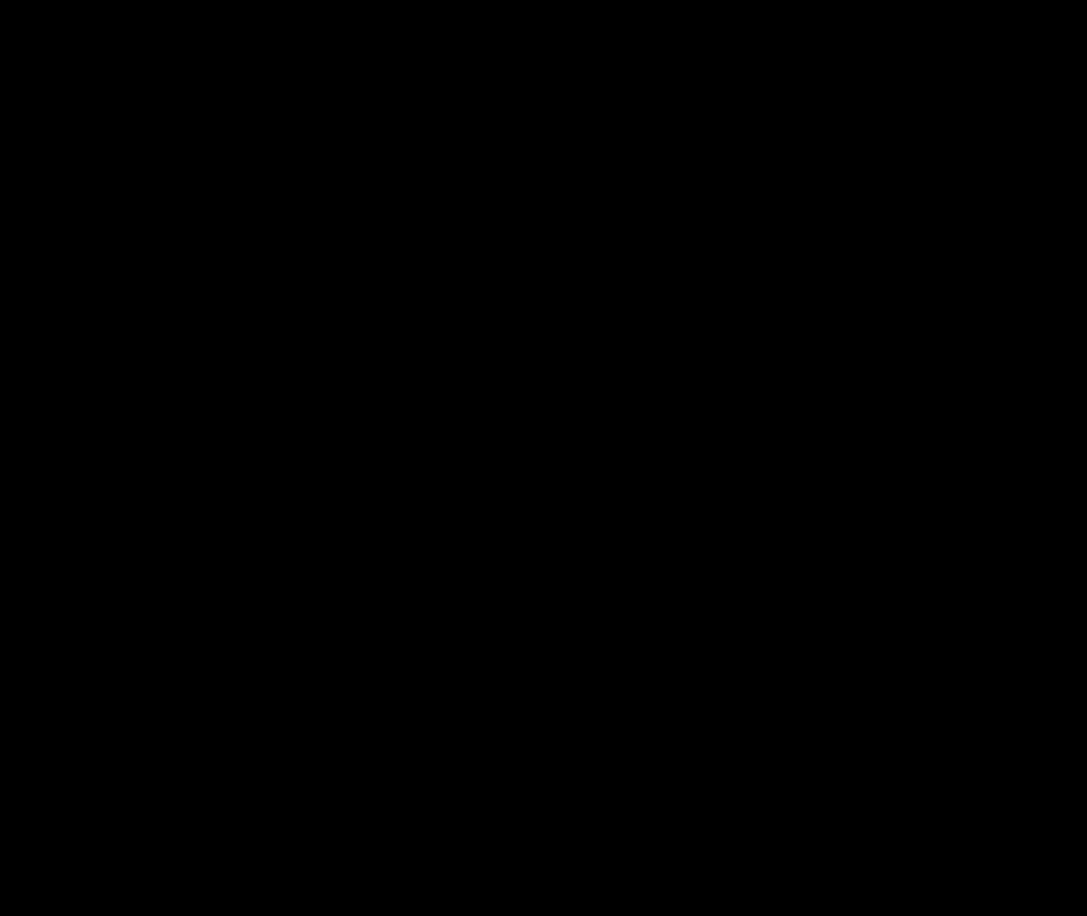
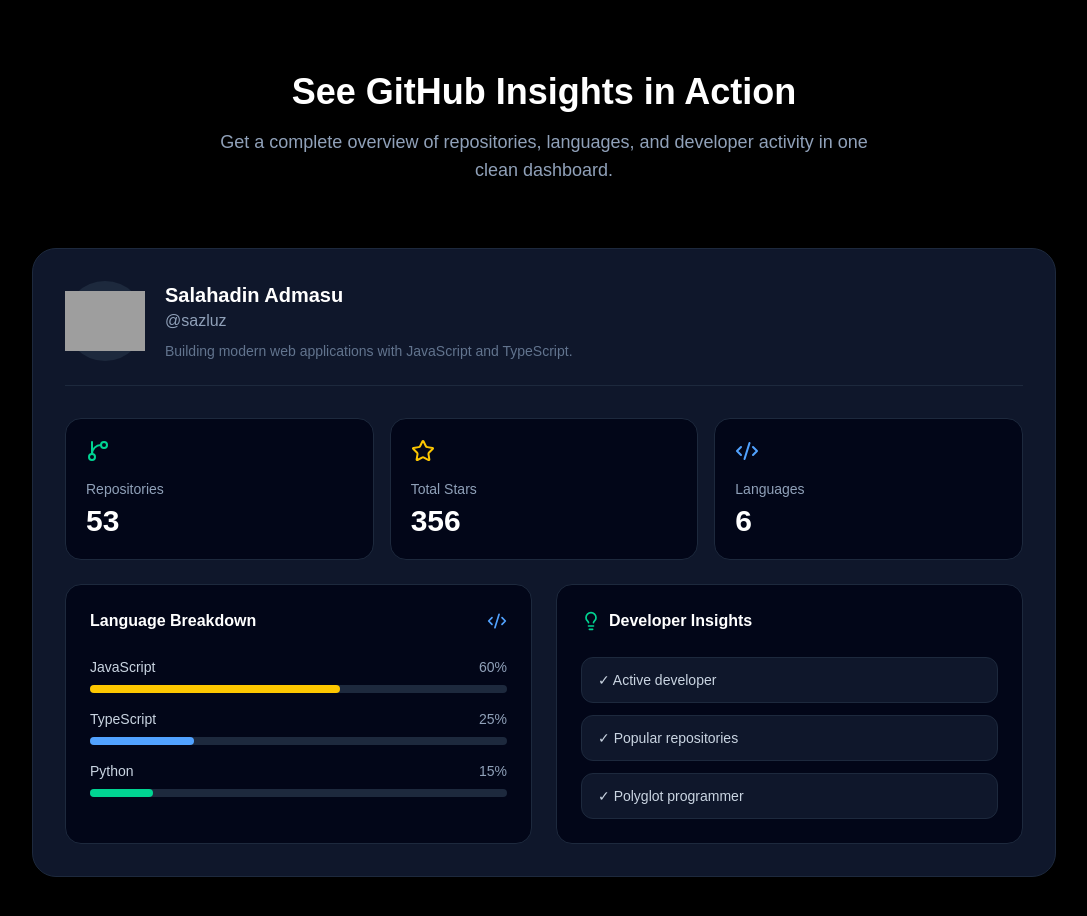
Before and after one commit to sazluz/github-profile, a React (Vite) app: page / in a window 1280 px wide. Shown: the part 1880-2796 px from the top of the page, without its empty margins (96-1183 px from the left). Before the commit the page ends 1856 px from the top, so only its background shows below. Built offline with nearby package versions, Linux system fonts and the light colour scheme; grey boxes are pictures that could not be loaded; a web font is replaced by a local one.

Commit message:
Dashboard

```diff
--- a/src/App.jsx
+++ b/src/App.jsx
@@ -4,6 +4,7 @@
 import Navbar from './components/Navbar'
 import HowItWorks from './components/HowItWorks'
 import Features from './components/Features'
+import DashboardPreview from './components/DashboardPreview'
 
 function App() {
   return (
@@ -22,8 +23,9 @@
      <Navbar />
      <Hero />
 </div>
-     <HowItWorks />
-     <Features />
+    <HowItWorks />
+    <Features />
+    <DashboardPreview />
     </>
   )
 }
--- /dev/null
+++ b/src/components/DashboardPreview.jsx
@@ -0,0 +1,187 @@
+import { GitBranch, Star, Code2, Lightbulb } from "lucide-react";
+
+const DashboardPreview = () => {
+  return (
+    <section className=" py-24">
+      <div className="mx-auto max-w-7xl px-6 lg:px-8">
+
+        {/* Heading */}
+        <div className="mx-auto max-w-2xl text-center">
+          <h2 className="text-3xl font-semibold text-white sm:text-4xl">
+            See GitHub Insights in Action
+          </h2>
+
+          <p className="mt-4 text-lg text-slate-400">
+            Get a complete overview of repositories, languages, and developer
+            activity in one clean dashboard.
+          </p>
+        </div>
+
+
+        {/* Dashboard Preview */}
+        <div className="mx-auto mt-16 max-w-5xl rounded-3xl border border-slate-800 bg-slate-900 p-6 shadow-2xl sm:p-8">
+
+          {/* Profile Header */}
+          <div className="flex flex-col gap-5 border-b border-slate-800 pb-6 sm:flex-row sm:items-center">
+
+            <div className="flex h-20 w-20 items-center justify-center rounded-full bg-slate-800 text-3xl">
+              <img src="https://avatars.githubusercontent.com/u/104188060?v=4" />
+            </div>
+
+
+            <div>
+              <h3 className="text-xl font-semibold text-white">
+                Salahadin Admasu
+              </h3>
+
+              <p className="text-slate-400">
+                @sazluz
+              </p>
+
+              <p className="mt-2 text-sm text-slate-500">
+                Building modern web applications with JavaScript and TypeScript.
+              </p>
+            </div>
+
+          </div>
+
+
+
+          {/* Stats */}
+          <div className="mt-8 grid gap-4 sm:grid-cols-3">
+
+            <div className="rounded-2xl border border-slate-800 bg-slate-950 p-5">
+              <GitBranch className="h-6 w-6 text-emerald-400" />
+
+              <p className="mt-4 text-sm text-slate-400">
+                Repositories
+              </p>
+
+              <p className="mt-1 text-3xl font-semibold text-white">
+                53
+              </p>
+            </div>
+
+
+            <div className="rounded-2xl border border-slate-800 bg-slate-950 p-5">
+              <Star className="h-6 w-6 text-yellow-400" />
+
+              <p className="mt-4 text-sm text-slate-400">
+                Total Stars
+              </p>
+
+              <p className="mt-1 text-3xl font-semibold text-white">
+                356
+              </p>
+            </div>
+
+
+            <div className="rounded-2xl border border-slate-800 bg-slate-950 p-5">
+              <Code2 className="h-6 w-6 text-blue-400" />
+
+              <p className="mt-4 text-sm text-slate-400">
+                Languages
+              </p>
+
+              <p className="mt-1 text-3xl font-semibold text-white">
+                6
+              </p>
+            </div>
+
+          </div>
+
+
+
+          {/* Bottom Grid */}
+          <div className="mt-6 grid gap-6 lg:grid-cols-2">
+
+
+            {/* Language Chart Preview */}
+            <div className="rounded-2xl border border-slate-800 bg-slate-950 p-6">
+
+              <div className="flex items-center justify-between">
+                <h4 className="font-semibold text-white">
+                  Language Breakdown
+                </h4>
+
+                <Code2 className="h-5 w-5 text-blue-400" />
+              </div>
+
+
+              <div className="mt-6 space-y-4">
+
+                {[
+                  ["JavaScript", "60%", "bg-yellow-400"],
+                  ["TypeScript", "25%", "bg-blue-400"],
+                  ["Python", "15%", "bg-emerald-400"],
+                ].map(([name, percent, color]) => (
+                  <div key={name}>
+
+                    <div className="mb-2 flex justify-between text-sm">
+                      <span className="text-slate-300">
+                        {name}
+                      </span>
+
+                      <span className="text-slate-400">
+                        {percent}
+                      </span>
+                    </div>
+
+                    <div className="h-2 rounded-full bg-slate-800">
+                      <div
+                        className={`h-2 rounded-full ${color}`}
+                        style={{ width: percent }}
+                      />
+                    </div>
+
+                  </div>
+                ))}
+
+              </div>
+
+            </div>
+
+
+
+            {/* Insights */}
+            <div className="rounded-2xl border border-slate-800 bg-slate-950 p-6">
+
+              <div className="flex items-center gap-2">
+                <Lightbulb className="h-5 w-5 text-emerald-400" />
+
+                <h4 className="font-semibold text-white">
+                  Developer Insights
+                </h4>
+              </div>
+
+
+              <div className="mt-6 space-y-3">
+
+                {[
+                  "Active developer",
+                  "Popular repositories",
+                  "Polyglot programmer",
+                ].map((item) => (
+                  <div
+                    key={item}
+                    className="rounded-xl border border-slate-800 bg-slate-900 px-4 py-3 text-sm text-slate-300"
+                  >
+                    ✓ {item}
+                  </div>
+                ))}
+
+              </div>
+
+            </div>
+
+
+          </div>
+
+        </div>
+
+      </div>
+    </section>
+  );
+};
+
+export default DashboardPreview;
--- a/src/components/Features.jsx
+++ b/src/components/Features.jsx
@@ -24,7 +24,7 @@
 
 const Features = () => {
   return (
-    <section class="py-20 px-4 bg-black flex flex-col justify-center items-center gap-6">
+    <section class="py-20 px-4 bg-black flex flex-col justify-center items-center gap-6 z-50">
     <h2 class="text-3xl md:text-[40px]/12 font-medium text-gray-100 max-w-lg text-center leading-tight">Powerful GitHub Analytics</h2>
     <p className='text-base/7 text-gray-200 max-w-xl text-center'>Explore GitHub profiles with meaningful insights. Analyze repositories, programming languages, and developer activity in one clean dashboard.</p>
     <div class="relative max-w-6xl mx-auto grid grid-cols-1 md:grid-cols-2 lg:grid-cols-3 gap-6 mt-6">
```
